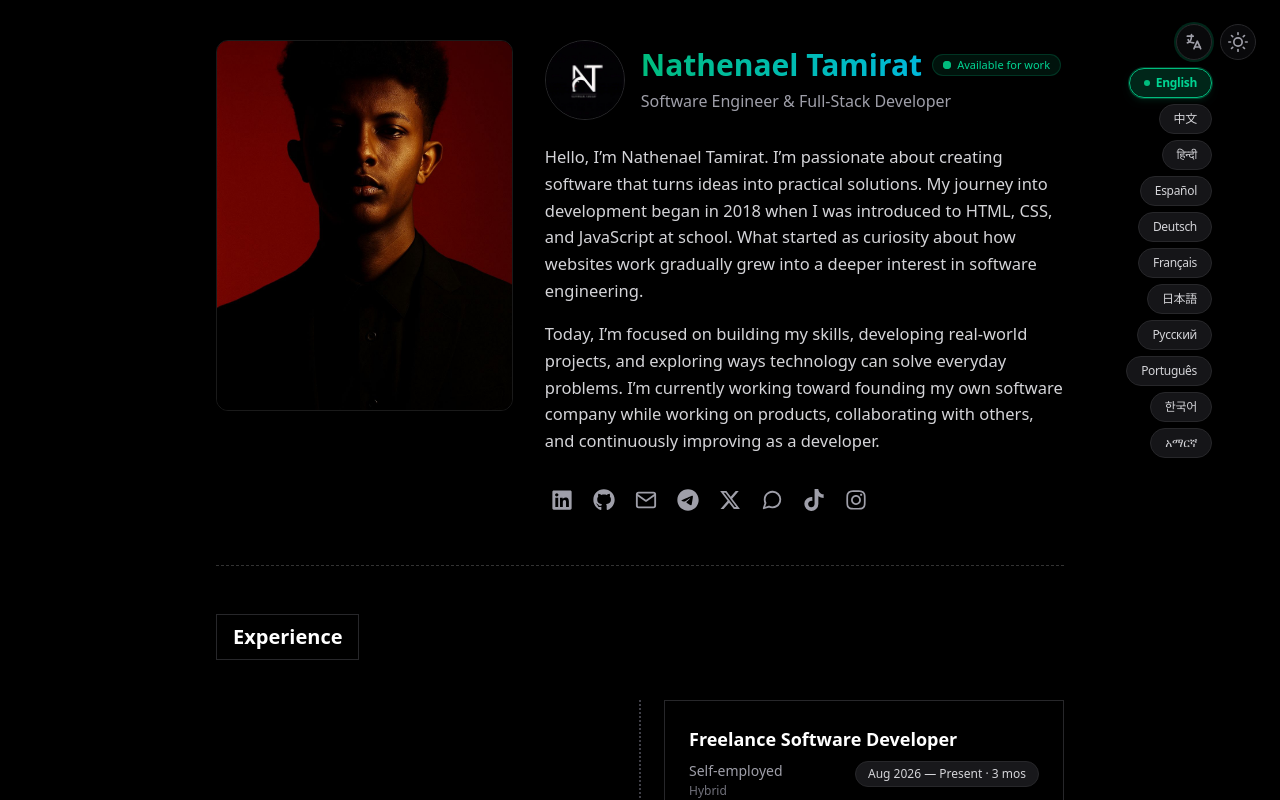
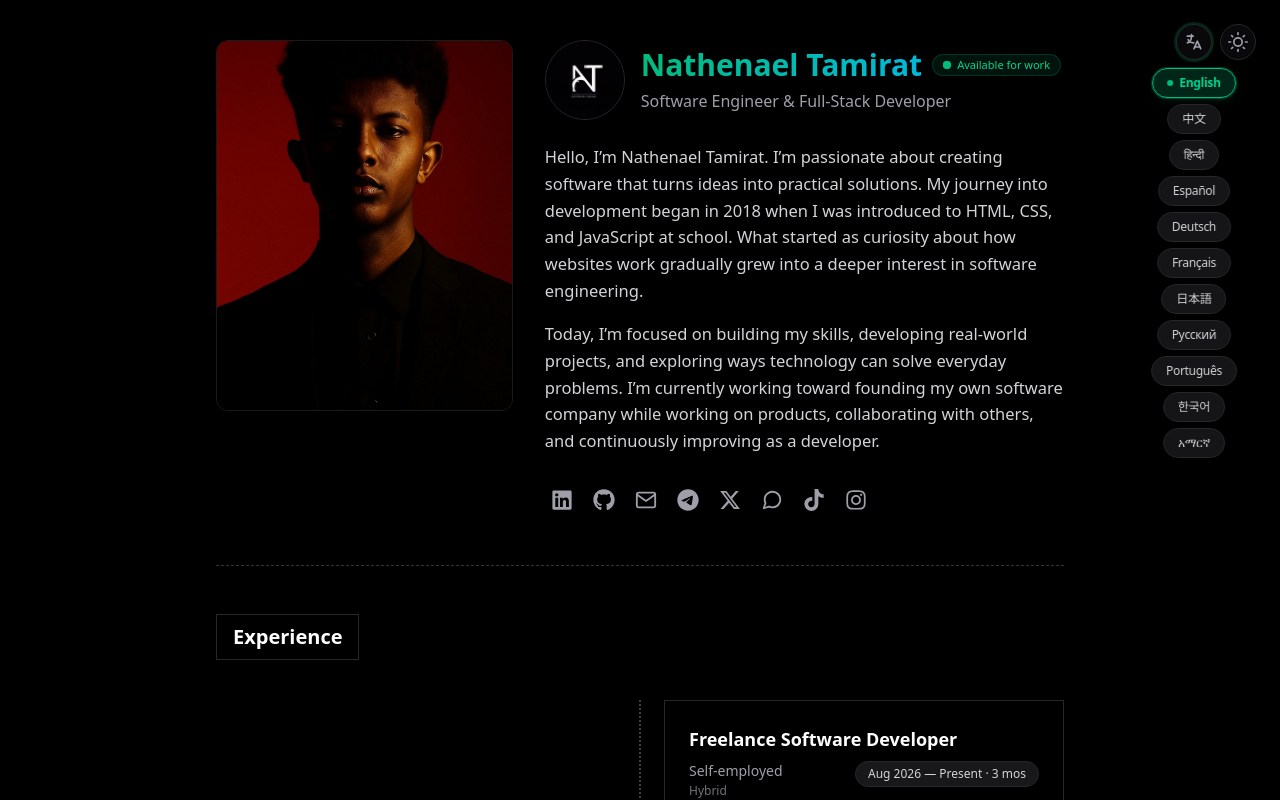
Before and after one commit to NathenaelTamirat/portfolio, a Next.js app: page / in a window 1280 px wide. Both pictures are taken after a click on the button 1194 px from the left and 42 px from the top of the page. Shown: the top 800 px of the page. Built offline with nearby package versions, Linux system fonts and the light colour scheme; no server answers.

Commit message:
style(ui): center floating language pills beneath trigger button

```diff
--- a/app/components/LanguageSelector.tsx
+++ b/app/components/LanguageSelector.tsx
@@ -73,12 +73,12 @@ export function LanguageSelector() {
         <TbLanguage className="h-5 w-5 transition-transform duration-200" aria-hidden="true" />
       </button>
 
-      {/* Floating Vertical Disconnected Pills (No visible parent container) */}
+      {/* Floating Vertical Disconnected Pills (Centered under trigger) */}
       {isOpen && (
         <div
           role="listbox"
           aria-label={t.nav.selectLanguage}
-          className="absolute right-0 top-full mt-2 flex flex-col items-end gap-1.5 z-50 focus:outline-none"
+          className="absolute left-1/2 -translate-x-1/2 top-full mt-2 flex flex-col items-center gap-1.5 z-50 focus:outline-none"
         >
           {LANGUAGES.map((item) => {
             const isSelected = item.code === language;
```
